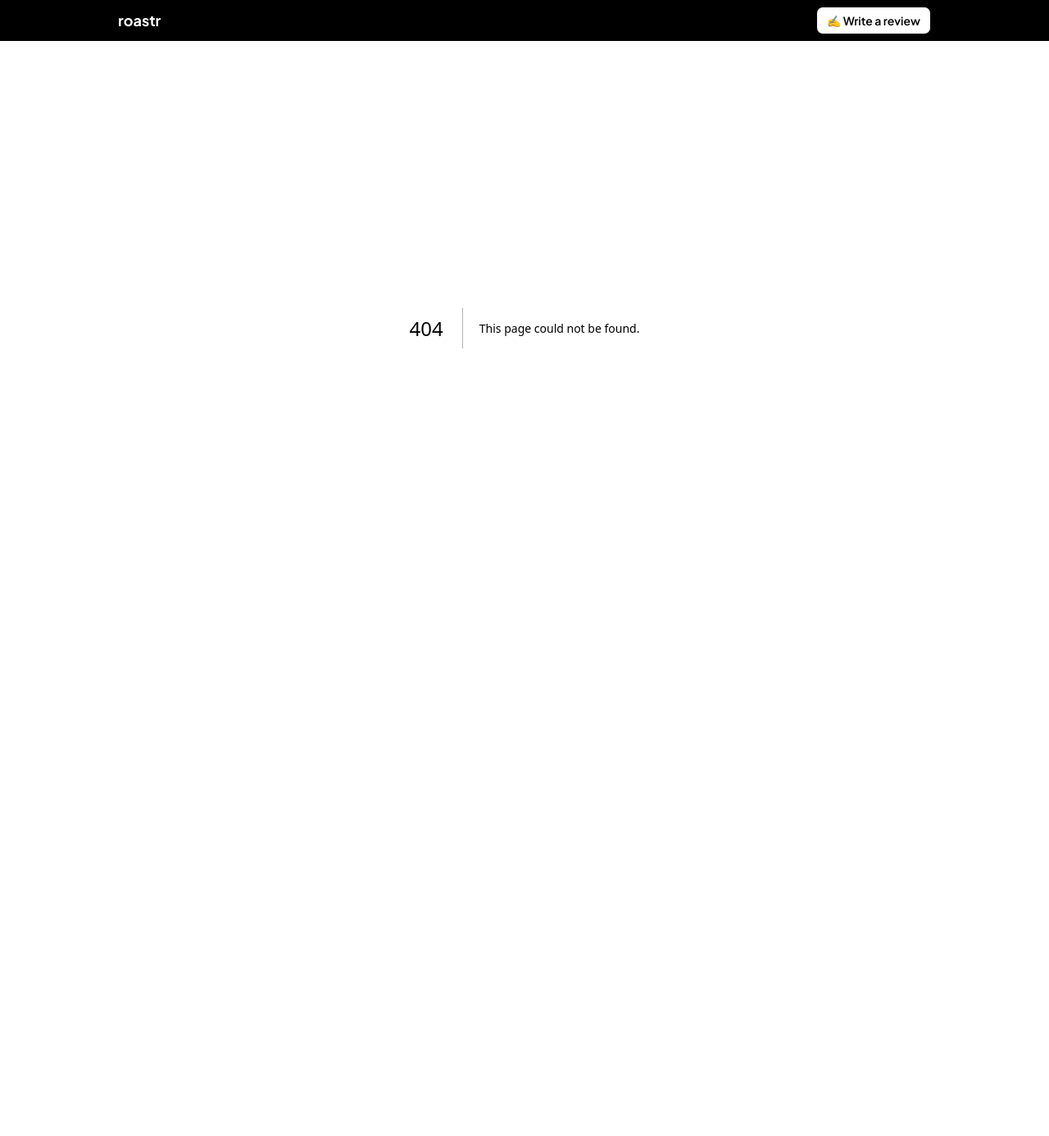
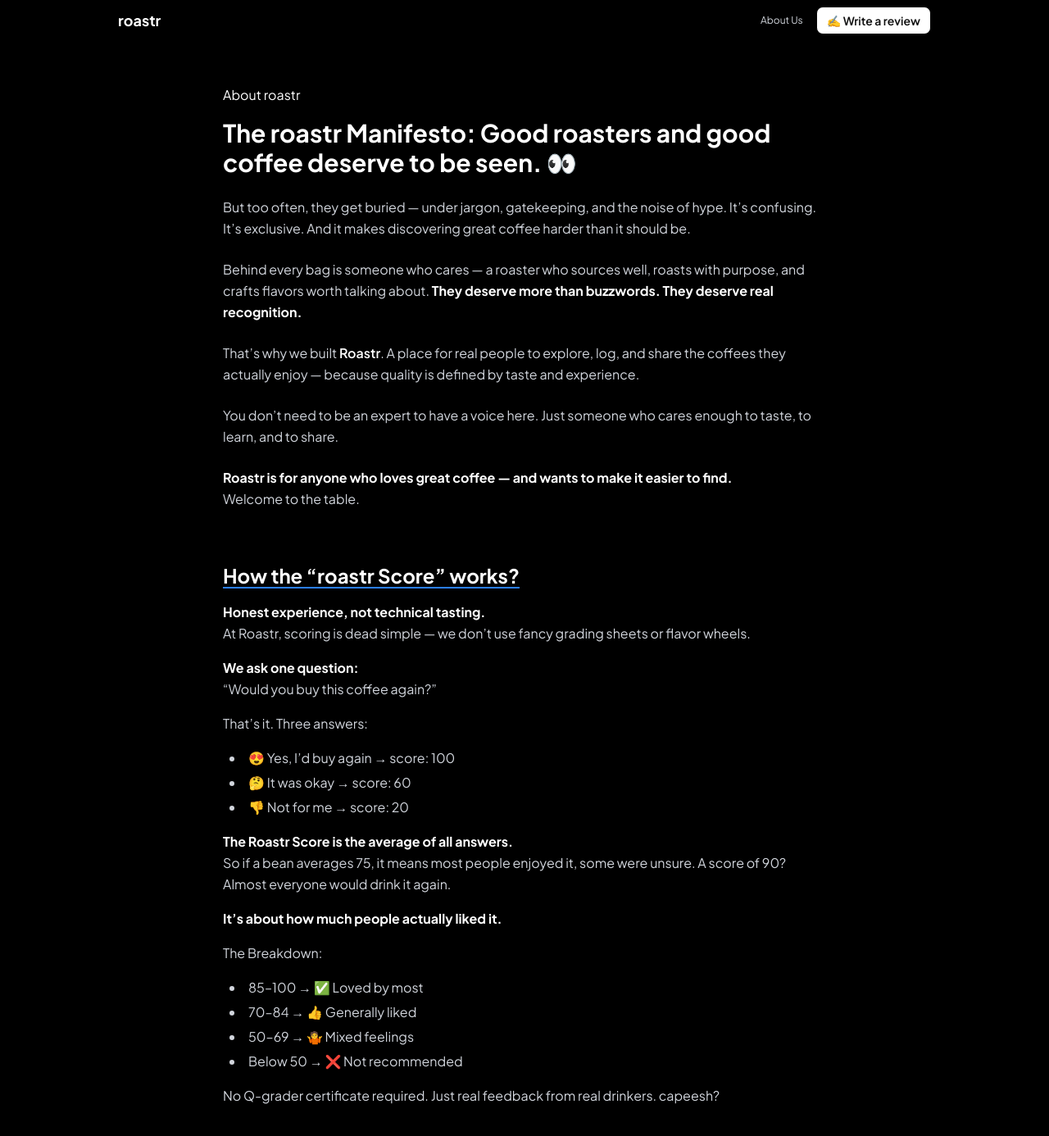
Before and after one commit to noahs10/roastr-site, a Next.js app: page /about in a window 1280 px wide. Before the commit this address had no page. Shown: the top 1386 px of the page at 82% size. Before the commit the page ends 800 px from the top, so only its background shows below. Built offline with nearby package versions, Linux system fonts and the light colour scheme.

Commit message:
improve onTap animation for cards and button, and about us page

```diff
--- /dev/null
+++ b/src/app/about/page.tsx
@@ -0,0 +1,92 @@
+
+// app/about/page.tsx
+
+export default function AboutPage() {
+  return (
+    <div className="w-full bg-black text-white min-h-screen">
+        <div className="max-w-3xl mx-auto px-4 py-16 text-white space-y-16 mt-10">
+      {/* Section 1: About Roastr */}
+      <section>
+        <p className="text ">
+            About roastr
+        </p>
+        <h1 className="text-3xl font-bold mt-4 mb-6">
+          The roastr Manifesto: Good roasters and good coffee deserve to be seen. 👀
+        </h1>
+        <div className="space-y-6 text-base text-gray-300 leading-relaxed">
+          <p>
+            But too often, they get buried — under jargon, gatekeeping, and the noise of hype.
+            It’s confusing. It’s exclusive. And it makes discovering great coffee harder than it should be.
+          </p>
+          <p>
+            Behind every bag is someone who cares — a roaster who sources well, roasts with purpose,
+            and crafts flavors worth talking about. <strong className="text-white">They deserve more than buzzwords.
+            They deserve real recognition.</strong>
+          </p>
+          <p>
+            That’s why we built <span className="font-semibold text-white">Roastr</span>.
+            A place for real people to explore, log, and share the coffees they actually enjoy —
+            because quality is defined by taste and experience.
+          </p>
+          <p>
+            You don’t need to be an expert to have a voice here.
+            Just someone who cares enough to taste, to learn, and to share.
+          </p>
+          <p>
+            <strong className="text-white">Roastr is for anyone who loves great coffee — and wants to make it easier to find.</strong><br />
+            Welcome to the table.
+          </p>
+        </div>
+      </section>
+
+      {/* Section 2: Roastr Score */}
+      <section>
+        <h2 className="text-2xl font-bold underline underline-offset-4 decoration-blue-500 mb-4">
+          How the “roastr Score” works?
+        </h2>
+
+        <div className="space-y-4 text-base text-gray-300 leading-relaxed">
+          <p>
+            <strong className="text-white">Honest experience, not technical tasting.</strong><br />
+            At Roastr, scoring is dead simple — we don’t use fancy grading sheets or flavor wheels.
+          </p>
+
+          <p>
+            <strong className="text-white">We ask one question:</strong><br />
+            “Would you buy this coffee again?”
+          </p>
+
+          <p>That’s it. Three answers:</p>
+          <ul className="list-disc list-inside ml-2 space-y-1">
+            <li>😍 Yes, I’d buy again → score: 100</li>
+            <li>🤔 It was okay → score: 60</li>
+            <li>👎 Not for me → score: 20</li>
+          </ul>
+
+          <p>
+            <strong className="text-white">The Roastr Score is the average of all answers.</strong><br />
+            So if a bean averages 75, it means most people enjoyed it, some were unsure.
+            A score of 90? Almost everyone would drink it again.
+          </p>
+
+          <p>
+            <strong className="text-white">It’s about how much people actually liked it.</strong>
+          </p>
+
+          <p>The Breakdown:</p>
+          <ul className="list-disc list-inside ml-2 space-y-1">
+            <li>85–100 → ✅ Loved by most</li>
+            <li>70–84 → 👍 Generally liked</li>
+            <li>50–69 → 🤷 Mixed feelings</li>
+            <li>Below 50 → ❌ Not recommended</li>
+          </ul>
+
+          <p>No Q-grader certificate required. Just real feedback from real drinkers. capeesh?</p>
+        </div>
+      </section>
+    </div>
+
+    </div>
+
+  )
+}
--- a/src/components/BeanCard.tsx
+++ b/src/components/BeanCard.tsx
@@ -28,7 +28,7 @@
 
   return (
 
-    <Link href={`/bean/${slug}`} className="inline-block">
+    <Link href={`/bean/${slug}`} className="inline-block active:scale-95 transition-transform duration-150 ease-in-out">
       <div
         className="
           min-w-[120px] max-w-[150px] h-[240px]
--- a/src/components/HeroSection.tsx
+++ b/src/components/HeroSection.tsx
@@ -3,6 +3,7 @@
 import { MagnifyingGlassIcon } from "@heroicons/react/24/solid"
 import React, { useState } from "react"
 import { useRouter } from "next/navigation"
+import Link from "next/link";
 
 export default function HeroSection() {
   const router = useRouter()
@@ -14,40 +15,50 @@
   }
 
   return (
-    <section id="hero-section" className="bg-black text-white px-6 py-10 md:py-20 text-center">
-      {/* Logo */}
-      <h1 className="text-5xl md:text-6xl font-extrabold tracking-tight mb-6">roastr</h1>
+    <section id="hero-section" className="relative bg-black text-white px-6 py-10 md:py-20 text-center">
+
+      {/* 🔹 About Us link in top-right corner */}
+      <Link
+        href="/about"
+        className="absolute top-3 right-7 text-xs md:text-sm text-gray-400 hover:text-white transition"
+      >
+        About Us
+      </Link>
+
+      {/* Title */}
+      <h1 className="text-5xl md:text-6xl font-extrabold tracking-tight mb-3">roastr</h1>
 
       {/* Subtitle */}
       <p className="text-xs md:text-lg text-gray-300 max-w-xl mx-auto mb-8 leading-relaxed">
-        explore indo’s best specialty coffee –<br className="md:hidden" />
-        no B.S., just real human reviews.
+        Explore Indo's best specialty coffee, and share your Brew! <br className="md:hidden" />
       </p>
 
-      {/* Search Input with Icon */}
+      {/* Search Input */}
       <form onSubmit={handleSubmit} className="relative max-w-xl mx-auto mb-6">
         <MagnifyingGlassIcon className="w-5 h-5 text-gray-400 absolute left-4 top-1/2 -translate-y-1/2 pointer-events-none" />
         <input
-          type="text"
+          type="search"
+          enterKeyHint="search"
           value={query}
           onChange={(e) => setQuery(e.target.value)}
           placeholder="search beans, roasters, or flavors..."
-          className="w-full pl-12 pr-5 py-3 md:py-4 rounded-full text-sm md:text-base text-black bg-white placeholder-gray-500 shadow-md focus:outline-none focus:ring-2 focus:ring-blue-400"
+          className="w-full pl-12 pr-5 py-3 md:py-4 rounded-full text-base text-black bg-white placeholder-gray-500 shadow-md focus:outline-none focus:ring-2 focus:ring-blue-400"
         />
       </form>
 
       {/* Review count */}
       <p className="text-xs md:text-sm text-gray-400 mb-1">
-        <span className="font-semibold text-white">3561</span> reviews made by coffee lovers like you
+        <span className="font-semibold text-white">3561</span> brew logs by coffee lovers like you
       </p>
 
       {/* CTA */}
-      <p className="text-xs md:text-sm text-gray-300">
-        Brewed something special?{" "}
-        <a href="/submit" className="text-blue-400 underline font-medium">
-          Write a Brew Log
-        </a>
-      </p>
+      <p className="text-xs md:text-sm text-gray-300 mt-5 mb-3">Brewed something special?</p>
+      <Link
+        href="/submit"
+        className="text-black bg-white border border-gray-300 active:scale-95 transition-transform duration-150 ease-in-out hover:bg-black hover:text-white px-3 py-1.5 rounded-md text-sm font-semibold transition-colors "
+      >
+        ✍️ Write a review
+      </Link>
     </section>
   )
 }
--- a/src/components/RecentBrewLogCard.tsx
+++ b/src/components/RecentBrewLogCard.tsx
@@ -25,15 +25,17 @@
   const {emoji, label} =
       getBrewLogScore(score)
   return (
-    <div className="rounded-2xl border border-gray-200 px-5 py-4 text-left text-sm sm:text-base">
+    <div>
+      <Link
+      href={`/bean/${slug}`}
+      className="block active:scale-95 transition-transform duration-150 ease-in-out">
+
+      <div className="rounded-2xl border border-gray-200 px-5 py-4 text-left text-sm sm:text-base hover:border-black hover:shadow-md">
         {/* Roaster and Bean */}
         <p className="text-xs text-gray-500 truncate">{roaster}</p>
-
-      <Link href={`/bean/${slug}`}>
-        <p className="text-sm font-semibold text-black mb-3 hover:underline">
+          <p className="text-sm font-semibold text-black mb-3">
             {bean}
           </p>
-      </Link>
 
         {/* Emoji and Title */}
         <div className="text-xs flex items-center gap-2 font-semibold text-black mb-2">
@@ -59,5 +61,7 @@
           {expanded ? 'See less' : 'See more'}
         </button>
       </div>
+    </Link>
+    </div>
   )
 }
--- a/src/components/RoasterCard.tsx
+++ b/src/components/RoasterCard.tsx
@@ -10,7 +10,7 @@
 
 export default function RoasterCard({ slug, logo_url, name, location }: RoasterCardProps) {
   return (
-    <Link href={`/roasters/${slug}`} className="inline-block">
+    <Link href={`/roasters/${slug}`} className="inline-block active:scale-95 transition-transform duration-150 ease-in-out">
       <div
         className="border border-gray-200 rounded-2xl p-4 flex flex-col items-center hover:border-neutral-900 hover:shadow-md transition-all"
       >
--- a/src/components/TopBar.tsx
+++ b/src/components/TopBar.tsx
@@ -36,26 +36,32 @@
       visible ? "translate-y-0" : "-translate-y-full"
     }`}
   >
-      <div className="bg-black backdrop-blur">
+    <div className="bg-black">
       <div className="max-w-screen-lg mx-auto px-4 py-2 flex items-center justify-between">
+
+        {/* Left: Logo */}
         <Link href="/" className="font-bold text-lg text-white hover:text-gray-300 transition-colors">
           roastr
         </Link>
-          <div className="flex items-center gap-2">
 
-            {!isSubmitPage &&(
+        {/* Right: Links */}
+        <div className="flex items-center gap-4">
+          <a href="/about" className="text-xs text-gray-300 hover:text-white transition">
+            About Us
+          </a>
+
+          {!isSubmitPage && (
             <Link
               href="/submit"
-                className="bg-white border border-black hover:bg-black hover:text-white px-3 py-1.5 rounded-md text-sm font-semibold transition-colors"
+              className="bg-white border border-black active:scale-95 transition-transform duration-150 active:bg-gray-800 focus:ring-2 focus:ring-blue-400 hover:border-white hover:bg-black hover:text-white px-3 py-1.5 rounded-md text-sm font-semibold transition-colors"
             >
               ✍️ Write a review
             </Link>
           )}
-
-
         </div>
       </div>
     </div>
   </div>
 )
+
 }
```
Lines whose indentation alone changed are shown as unchanged.
